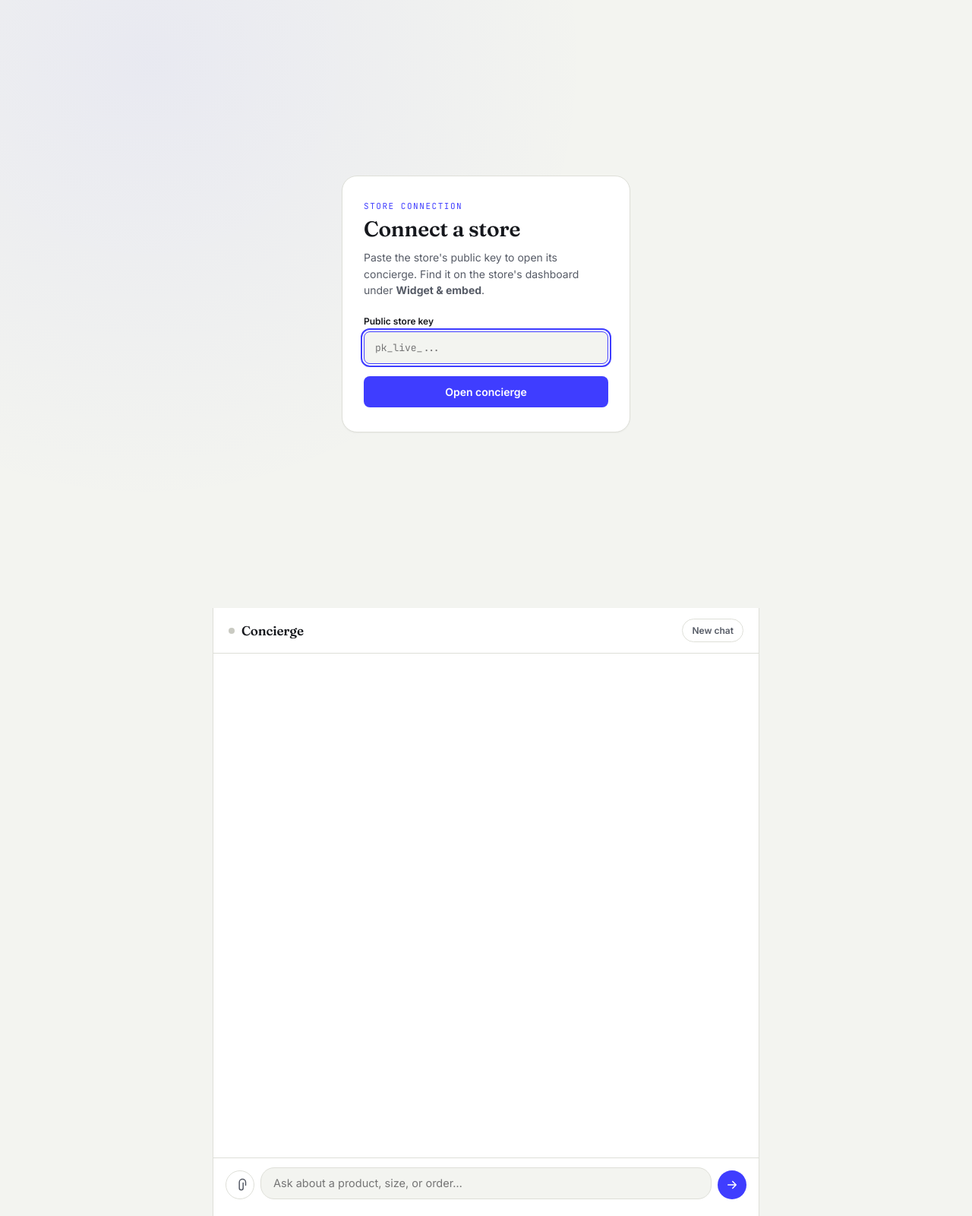
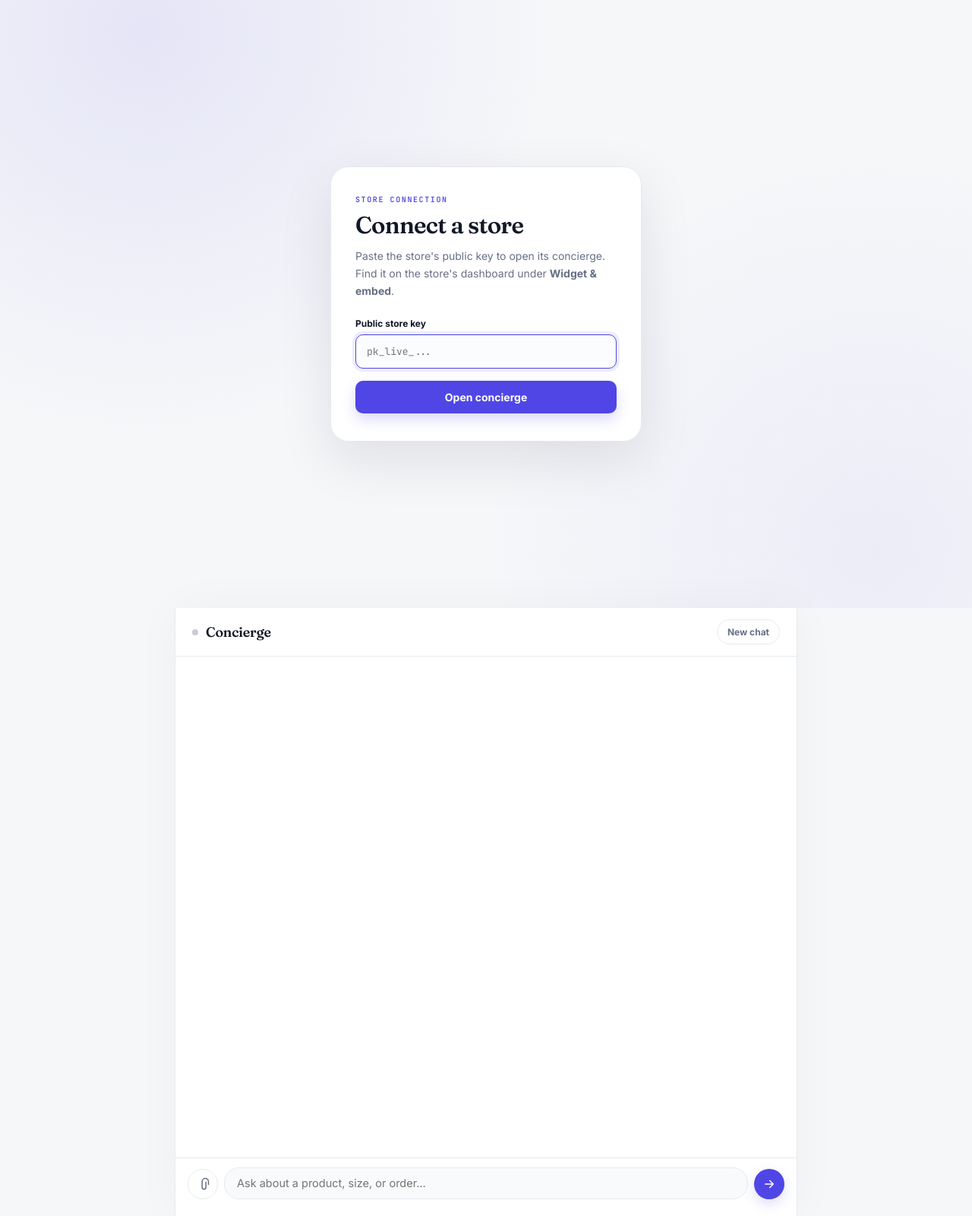
Before and after one commit to abdullahalhossain-bd/universal-ai-agent, a PHP site: page / in a window 1280 px wide. Shown: the whole page at 76% size. Run offline with PHP 8.4, Linux system fonts and the light colour scheme.

Commit message:
Upgrade customer chat to premium ecommerce UI

```diff
--- a/frontend/chat/style.css
+++ b/frontend/chat/style.css
@@ -1,459 +1,122 @@
 /* ==========================================================
-   Tokens
+   Universal Commerce AI — Premium Customer Chat
    ========================================================== */
 :root {
-  --paper:      #F3F4F0;
-  --paper-raised: #FFFFFF;
-  --ink:        #16181D;
-  --ink-soft:   #565B66;
-  --line:       #DEDFD8;
-  --indigo:     #3F3DFF;
-  --indigo-ink: #FFFFFF;
-  --amber:      #C97A1A;
-  --amber-bg:   #FCEFDC;
-  --danger:     #C4432B;
-  --radius-lg:  20px;
-  --radius-md:  12px;
-  --radius-sm:  8px;
+  --paper: #f6f7f9;
+  --paper-raised: #ffffff;
+  --ink: #111827;
+  --ink-soft: #667085;
+  --line: #e7e9ee;
+  --indigo: #4f46e5;
+  --indigo-ink: #ffffff;
+  --amber: #b7791f;
+  --amber-bg: #fff8e7;
+  --success: #087443;
+  --success-bg: #ecfdf3;
+  --danger: #c24132;
+  --danger-bg: #fff1ef;
+  --radius-xl: 24px;
+  --radius-lg: 18px;
+  --radius-md: 14px;
+  --radius-sm: 10px;
   --font-display: 'Fraunces', Georgia, serif;
-  --font-body:    'Inter', -apple-system, BlinkMacSystemFont, sans-serif;
-  --font-mono:    'JetBrains Mono', ui-monospace, SFMono-Regular, monospace;
+  --font-body: 'Inter', -apple-system, BlinkMacSystemFont, 'Segoe UI', sans-serif;
+  --font-mono: 'JetBrains Mono', ui-monospace, SFMono-Regular, monospace;
 }
 
 * { box-sizing: border-box; }
+html, body { height: 100%; margin: 0; background: var(--paper); color: var(--ink); font-family: var(--font-body); -webkit-font-smoothing: antialiased; }
+button, input, textarea { font-family: inherit; }
+button { -webkit-tap-highlight-color: transparent; }
+:focus-visible { outline: 2px solid var(--indigo); outline-offset: 3px; }
+@media (prefers-reduced-motion: reduce) { * { animation-duration: .001ms !important; transition-duration: .001ms !important; } }
 
-html, body {
-  height: 100%;
-  margin: 0;
-  background: var(--paper);
-  color: var(--ink);
-  font-family: var(--font-body);
-  -webkit-font-smoothing: antialiased;
-}
+/* Gate */
+.gate { min-height: 100dvh; display: flex; align-items: center; justify-content: center; padding: 24px; background: radial-gradient(circle at 15% 5%, rgba(79,70,229,.10), transparent 40%), radial-gradient(circle at 90% 90%, rgba(79,70,229,.06), transparent 38%), var(--paper); }
+.gate-card { width: 100%; max-width: 410px; background: rgba(255,255,255,.94); border: 1px solid var(--line); border-radius: var(--radius-xl); padding: 36px 32px; box-shadow: 0 24px 70px rgba(16,24,40,.10); backdrop-filter: blur(12px); }
+.gate-eyebrow { margin: 0 0 8px; font-family: var(--font-mono); font-size: 10px; letter-spacing: .16em; text-transform: uppercase; color: var(--indigo); font-weight: 600; }
+.gate-title { margin: 0 0 10px; font-family: var(--font-display); font-weight: 600; font-size: 31px; letter-spacing: -.025em; }
+.gate-copy { margin: 0 0 24px; font-size: 14px; line-height: 1.65; color: var(--ink-soft); }
+.gate-label { display: block; font-size: 12px; font-weight: 700; margin-bottom: 7px; }
+.gate-input { width: 100%; padding: 13px 14px; font-family: var(--font-mono); font-size: 13px; border: 1px solid var(--line); border-radius: var(--radius-sm); background: #fbfcfd; color: var(--ink); transition: border-color .15s, box-shadow .15s; }
+.gate-input:focus { border-color: var(--indigo); box-shadow: 0 0 0 4px rgba(79,70,229,.10); outline: none; }
+.gate-submit { width: 100%; margin-top: 16px; padding: 13px 16px; border: 0; border-radius: var(--radius-sm); background: var(--indigo); color: #fff; font-weight: 700; font-size: 14px; cursor: pointer; box-shadow: 0 8px 18px rgba(79,70,229,.20); transition: transform .15s, box-shadow .15s, opacity .15s; }
+.gate-submit:hover { transform: translateY(-1px); box-shadow: 0 11px 24px rgba(79,70,229,.25); }
+.gate-submit:active { transform: translateY(0); opacity: .9; }
+.gate-error { margin: 12px 0 0; font-size: 13px; color: var(--danger); }
 
-button { font-family: inherit; }
+/* App shell */
+.app { height: 100dvh; display: flex; flex-direction: column; max-width: 820px; margin: 0 auto; background: var(--paper-raised); border-left: 1px solid var(--line); border-right: 1px solid var(--line); box-shadow: 0 0 60px rgba(16,24,40,.035); }
+.bar { flex: 0 0 auto; display: flex; align-items: center; justify-content: space-between; padding: 15px 22px; border-bottom: 1px solid var(--line); background: rgba(255,255,255,.92); backdrop-filter: blur(14px); }
+.bar-store { display: flex; align-items: center; gap: 10px; min-width: 0; }
+.bar-name { font-family: var(--font-display); font-weight: 600; font-size: 18px; letter-spacing: -.015em; overflow: hidden; text-overflow: ellipsis; white-space: nowrap; }
+.dot { width: 8px; height: 8px; border-radius: 50%; flex: none; }
+.dot-connecting { background: #c9ccd4; }
+.dot-online { background: #2e9e5b; box-shadow: 0 0 0 4px rgba(46,158,91,.13); }
+.dot-error { background: var(--danger); box-shadow: 0 0 0 4px rgba(194,65,50,.12); }
+.bar-reset { border: 1px solid var(--line); background: #fff; color: var(--ink-soft); font-size: 12px; font-weight: 700; padding: 8px 13px; border-radius: 999px; cursor: pointer; transition: .15s; }
+.bar-reset:hover { border-color: #cdd1da; color: var(--ink); background: #fafbfc; }
 
-:focus-visible {
-  outline: 2px solid var(--indigo);
-  outline-offset: 2px;
-}
-
-@media (prefers-reduced-motion: reduce) {
-  * { animation-duration: 0.001ms !important; transition-duration: 0.001ms !important; }
-}
-
-/* ==========================================================
-   Gate (connect-a-store screen)
-   ========================================================== */
-.gate {
-  min-height: 100dvh;
-  display: flex;
-  align-items: center;
-  justify-content: center;
-  padding: 24px;
-  background:
-    radial-gradient(circle at 15% 10%, rgba(63,61,255,0.06), transparent 45%),
-    var(--paper);
-}
-
-.gate-card {
-  width: 100%;
-  max-width: 380px;
-  background: var(--paper-raised);
-  border: 1px solid var(--line);
-  border-radius: var(--radius-lg);
-  padding: 32px 28px;
-  box-shadow: 0 1px 2px rgba(22,24,29,0.04);
-}
-
-.gate-eyebrow {
-  margin: 0 0 6px;
-  font-family: var(--font-mono);
-  font-size: 11px;
-  letter-spacing: 0.14em;
-  text-transform: uppercase;
-  color: var(--indigo);
-}
-
-.gate-title {
-  margin: 0 0 10px;
-  font-family: var(--font-display);
-  font-weight: 600;
-  font-size: 28px;
-  letter-spacing: -0.01em;
-}
-
-.gate-copy {
-  margin: 0 0 22px;
-  font-size: 14px;
-  line-height: 1.55;
-  color: var(--ink-soft);
-}
-
-.gate-label {
-  display: block;
-  font-size: 12px;
-  font-weight: 600;
-  margin-bottom: 6px;
-  color: var(--ink);
-}
-
-.gate-input {
-  width: 100%;
-  padding: 12px 14px;
-  font-family: var(--font-mono);
-  font-size: 13px;
-  border: 1px solid var(--line);
-  border-radius: var(--radius-sm);
-  background: var(--paper);
-  color: var(--ink);
-}
-
-.gate-input:focus { border-color: var(--indigo); }
-
-.gate-submit {
-  width: 100%;
-  margin-top: 16px;
-  padding: 12px 16px;
-  border: none;
-  border-radius: var(--radius-sm);
-  background: var(--indigo);
-  color: var(--indigo-ink);
-  font-weight: 600;
-  font-size: 14px;
-  cursor: pointer;
-  transition: opacity 0.15s ease;
-}
-
-.gate-submit:hover { opacity: 0.9; }
-.gate-submit:active { opacity: 0.8; }
-
-.gate-error {
-  margin: 12px 0 0;
-  font-size: 13px;
-  color: var(--danger);
-}
-
-/* ==========================================================
-   App shell
-   ========================================================== */
-.app {
-  height: 100dvh;
-  display: flex;
-  flex-direction: column;
-  max-width: 720px;
-  margin: 0 auto;
-  background: var(--paper-raised);
-  border-left: 1px solid var(--line);
-  border-right: 1px solid var(--line);
-}
-
-.bar {
-  flex: 0 0 auto;
-  display: flex;
-  align-items: center;
-  justify-content: space-between;
-  padding: 14px 20px;
-  border-bottom: 1px solid var(--line);
-}
-
-.bar-store {
-  display: flex;
-  align-items: center;
-  gap: 9px;
-}
-
-.bar-name {
-  font-family: var(--font-display);
-  font-weight: 600;
-  font-size: 17px;
-  letter-spacing: -0.01em;
-}
-
-.dot {
-  width: 8px;
-  height: 8px;
-  border-radius: 50%;
-  flex: none;
-}
-.dot-connecting { background: #C9CAC2; }
-.dot-online { background: #2E9E5B; box-shadow: 0 0 0 3px rgba(46,158,91,0.15); }
-.dot-error { background: var(--danger); box-shadow: 0 0 0 3px rgba(196,67,43,0.15); }
-
-.bar-reset {
-  border: 1px solid var(--line);
-  background: transparent;
-  color: var(--ink-soft);
-  font-size: 12px;
-  font-weight: 600;
-  padding: 7px 12px;
-  border-radius: 999px;
-  cursor: pointer;
-}
-.bar-reset:hover { border-color: var(--ink-soft); color: var(--ink); }
-
-/* ==========================================================
-   Thread
-   ========================================================== */
-.thread {
-  flex: 1 1 auto;
-  overflow-y: auto;
-  padding: 20px;
-  display: flex;
-  flex-direction: column;
-  gap: 14px;
-}
-
-.msg {
-  display: flex;
-  flex-direction: column;
-  max-width: 82%;
-  animation: rise 0.22s ease both;
-}
-@keyframes rise {
-  from { opacity: 0; transform: translateY(6px); }
-  to   { opacity: 1; transform: translateY(0); }
-}
-
+/* Thread */
+.thread { flex: 1 1 auto; overflow-y: auto; padding: 24px clamp(16px, 4vw, 32px); display: flex; flex-direction: column; gap: 16px; scroll-behavior: smooth; }
+.msg { display: flex; flex-direction: column; max-width: 86%; animation: rise .22s ease both; }
+@keyframes rise { from { opacity: 0; transform: translateY(7px); } to { opacity: 1; transform: translateY(0); } }
 .msg-assistant { align-self: flex-start; }
 .msg-user { align-self: flex-end; }
+.bubble { padding: 12px 15px; border-radius: var(--radius-md); font-size: 14.5px; line-height: 1.55; white-space: pre-wrap; word-wrap: break-word; }
+.msg-assistant .bubble { background: #f8f9fb; border: 1px solid var(--line); border-top-left-radius: 5px; color: var(--ink); }
+.msg-user .bubble { background: var(--indigo); color: #fff; border-top-right-radius: 5px; box-shadow: 0 5px 14px rgba(79,70,229,.14); }
+.msg-image { max-width: min(300px, 82vw); max-height: 280px; object-fit: cover; border-radius: var(--radius-md); border: 1px solid var(--line); margin-bottom: 7px; box-shadow: 0 6px 20px rgba(16,24,40,.08); }
+.msg-error .bubble { background: var(--danger-bg); border: 1px solid #f0c6c0; color: var(--danger); }
+.typing .bubble { display: flex; gap: 5px; align-items: center; padding: 14px 17px; }
+.typing-dot { width: 6px; height: 6px; border-radius: 50%; background: var(--ink-soft); animation: bounce 1.1s infinite ease-in-out; }
+.typing-dot:nth-child(2) { animation-delay: .15s; }
+.typing-dot:nth-child(3) { animation-delay: .3s; }
+@keyframes bounce { 0%,60%,100% { transform: translateY(0); opacity: .45; } 30% { transform: translateY(-4px); opacity: 1; } }
 
-.bubble {
-  padding: 11px 14px;
-  border-radius: var(--radius-md);
-  font-size: 14.5px;
-  line-height: 1.5;
-  white-space: pre-wrap;
-  word-wrap: break-word;
+/* Premium product cards */
+.products { margin-top: 10px; display: grid; grid-template-columns: repeat(2, minmax(0, 1fr)); gap: 12px; width: min(100%, 680px); }
+.product-tag { position: relative; display: grid; grid-template-columns: 76px minmax(0, 1fr); grid-template-rows: auto auto; column-gap: 12px; align-items: center; background: #fff; border: 1px solid var(--line); border-radius: var(--radius-md); padding: 10px; text-decoration: none; color: inherit; overflow: hidden; box-shadow: 0 3px 12px rgba(16,24,40,.045); transition: transform .16s ease, box-shadow .16s ease, border-color .16s ease; }
+.product-tag:hover { transform: translateY(-2px); border-color: #d5d8e2; box-shadow: 0 10px 26px rgba(16,24,40,.09); }
+.product-tag::before { content: ""; position: absolute; left: 0; top: 0; bottom: 0; width: 2px; background: var(--indigo); opacity: .0; transition: opacity .16s; }
+.product-tag:hover::before { opacity: 1; }
+.product-thumb { width: 76px; height: 76px; grid-row: 1 / span 2; border-radius: 10px; object-fit: cover; flex: none; background: #f3f5f8; border: 1px solid #edf0f4; }
+.product-info { min-width: 0; }
+.product-name { font-size: 13.5px; font-weight: 700; margin: 0 0 4px; overflow: hidden; text-overflow: ellipsis; white-space: nowrap; }
+.product-meta { margin: 0; font-size: 11.5px; color: var(--success); font-weight: 600; }
+.product-price { grid-column: 2; justify-self: start; margin-top: 7px; font-family: var(--font-mono); font-size: 12px; font-weight: 700; color: var(--amber); background: var(--amber-bg); padding: 4px 8px; border-radius: 999px; white-space: nowrap; }
+.sources { margin-top: 8px; display: flex; flex-wrap: wrap; gap: 6px; }
+.source-chip { font-size: 11px; color: var(--ink-soft); border: 1px solid var(--line); border-radius: 999px; padding: 4px 9px; text-decoration: none; background: #fff; }
+.source-chip:hover { border-color: #cdd1da; color: var(--ink); }
+
+/* Empty state */
+.empty { margin: auto; text-align: center; color: var(--ink-soft); max-width: 360px; padding: 50px 20px; }
+.empty::before { content: "✦"; display: grid; place-items: center; width: 44px; height: 44px; margin: 0 auto 16px; border-radius: 14px; background: #f0efff; color: var(--indigo); font-size: 19px; }
+.empty-title { font-family: var(--font-display); font-size: 23px; color: var(--ink); margin: 0 0 7px; letter-spacing: -.02em; }
+.empty p { font-size: 13.5px; line-height: 1.6; margin: 0; }
+
+/* Composer */
+.composer { flex: 0 0 auto; display: flex; align-items: flex-end; gap: 8px; padding: 12px 16px; border-top: 1px solid var(--line); background: rgba(255,255,255,.96); backdrop-filter: blur(14px); }
+.composer-icon-btn { flex: none; width: 40px; height: 40px; border-radius: 50%; border: 1px solid var(--line); background: #fff; color: var(--ink-soft); display: flex; align-items: center; justify-content: center; cursor: pointer; transition: .15s; }
+.composer-icon-btn:hover { border-color: #cdd1da; color: var(--indigo); background: #fafaff; }
+.composer-input { flex: 1; resize: none; border: 1px solid var(--line); border-radius: 20px; padding: 10px 16px; font-family: var(--font-body); font-size: 14.5px; line-height: 1.4; max-height: 120px; background: #f9fafb; color: var(--ink); transition: border-color .15s, box-shadow .15s, background .15s; }
+.composer-input:focus { border-color: var(--indigo); box-shadow: 0 0 0 4px rgba(79,70,229,.08); background: #fff; outline: none; }
+.composer-send { flex: none; width: 40px; height: 40px; border-radius: 50%; border: none; background: var(--indigo); color: #fff; display: flex; align-items: center; justify-content: center; cursor: pointer; box-shadow: 0 6px 16px rgba(79,70,229,.18); transition: opacity .15s, transform .1s, box-shadow .15s; }
+.composer-send:not(:disabled):hover { box-shadow: 0 8px 20px rgba(79,70,229,.26); transform: translateY(-1px); }
+.composer-send:disabled { opacity: .4; cursor: not-allowed; box-shadow: none; }
+.composer-send:not(:disabled):active { transform: scale(.94); }
+.attach-preview { margin: 0 16px 10px; font-size: 12px; color: var(--ink-soft); display: flex; align-items: center; gap: 8px; }
+.attach-preview button { border: none; background: none; color: var(--danger); cursor: pointer; font-size: 12px; font-weight: 700; }
+
+@media (max-width: 680px) {
+  .app { border-left: none; border-right: none; box-shadow: none; }
+  .products { grid-template-columns: 1fr; width: min(100%, 430px); }
+  .msg { max-width: 92%; }
 }
-
-.msg-assistant .bubble {
-  background: var(--paper);
-  border: 1px solid var(--line);
-  border-top-left-radius: 4px;
-  color: var(--ink);
+@media (max-width: 480px) {
+  .bar { padding: 13px 14px; }
+  .thread { padding: 18px 12px; }
+  .composer { padding: 10px 10px; }
+  .product-tag { grid-template-columns: 68px minmax(0, 1fr); }
+  .product-thumb { width: 68px; height: 68px; }
 }
-
-.msg-user .bubble {
-  background: var(--indigo);
-  color: var(--indigo-ink);
-  border-top-right-radius: 4px;
-}
-
-.msg-image {
-  max-width: 220px;
-  border-radius: var(--radius-md);
-  border: 1px solid var(--line);
-  margin-bottom: 6px;
-}
-
-.msg-error .bubble {
-  background: #FBEAE6;
-  border: 1px solid #EFC3B8;
-  color: var(--danger);
-}
-
-/* typing indicator */
-.typing .bubble { display: flex; gap: 4px; align-items: center; padding: 13px 16px; }
-.typing-dot {
-  width: 6px; height: 6px; border-radius: 50%;
-  background: var(--ink-soft);
-  animation: bounce 1.1s infinite ease-in-out;
-}
-.typing-dot:nth-child(2) { animation-delay: 0.15s; }
-.typing-dot:nth-child(3) { animation-delay: 0.3s; }
-@keyframes bounce {
-  0%, 60%, 100% { transform: translateY(0); opacity: 0.5; }
-  30% { transform: translateY(-4px); opacity: 1; }
-}
-
-/* ==========================================================
-   Product cards — receipt-tag signature element
-   ========================================================== */
-.products {
-  margin-top: 10px;
-  display: flex;
-  flex-direction: column;
-  gap: 8px;
-}
-
-.product-tag {
-  position: relative;
-  display: flex;
-  gap: 12px;
-  align-items: center;
-  background: var(--paper-raised);
-  border: 1px solid var(--line);
-  border-radius: var(--radius-sm);
-  padding: 10px 12px 10px 14px;
-  text-decoration: none;
-  color: inherit;
-}
-
-.product-tag::before {
-  /* perforated edge, like a tear-off receipt tag */
-  content: "";
-  position: absolute;
-  left: 0; top: 0; bottom: 0;
-  width: 1px;
-  background-image: linear-gradient(var(--line) 60%, transparent 0%);
-  background-size: 1px 6px;
-  background-repeat: repeat-y;
-}
-
-.product-thumb {
-  width: 46px;
-  height: 46px;
-  border-radius: 8px;
-  object-fit: cover;
-  flex: none;
-  background: var(--paper);
-  border: 1px solid var(--line);
-}
-
-.product-info { min-width: 0; flex: 1; }
-
-.product-name {
-  font-size: 13.5px;
-  font-weight: 600;
-  margin: 0 0 2px;
-  overflow: hidden;
-  text-overflow: ellipsis;
-  white-space: nowrap;
-}
-
-.product-meta {
-  margin: 0;
-  font-size: 12px;
-  color: var(--ink-soft);
-}
-
-.product-price {
-  font-family: var(--font-mono);
-  font-size: 12.5px;
-  font-weight: 600;
-  color: var(--amber);
-  background: var(--amber-bg);
-  padding: 3px 8px;
-  border-radius: 999px;
-  flex: none;
-  white-space: nowrap;
-}
-
-/* sources (RAG citations) */
-.sources {
-  margin-top: 8px;
-  display: flex;
-  flex-wrap: wrap;
-  gap: 6px;
-}
-.source-chip {
-  font-size: 11px;
-  color: var(--ink-soft);
-  border: 1px solid var(--line);
-  border-radius: 999px;
-  padding: 3px 9px;
-  text-decoration: none;
-}
-.source-chip:hover { border-color: var(--ink-soft); color: var(--ink); }
-
-/* empty state */
-.empty {
-  margin: auto;
-  text-align: center;
-  color: var(--ink-soft);
-  max-width: 280px;
-  padding: 40px 20px;
-}
-.empty-title {
-  font-family: var(--font-display);
-  font-size: 20px;
-  color: var(--ink);
-  margin: 0 0 6px;
-}
-.empty p { font-size: 13.5px; line-height: 1.5; margin: 0; }
-
-/* ==========================================================
-   Composer
-   ========================================================== */
-.composer {
-  flex: 0 0 auto;
-  display: flex;
-  align-items: flex-end;
-  gap: 8px;
-  padding: 12px 16px;
-  border-top: 1px solid var(--line);
-  background: var(--paper-raised);
-}
-
-.composer-icon-btn {
-  flex: none;
-  width: 38px;
-  height: 38px;
-  border-radius: 50%;
-  border: 1px solid var(--line);
-  background: transparent;
-  color: var(--ink-soft);
-  display: flex;
-  align-items: center;
-  justify-content: center;
-  cursor: pointer;
-}
-.composer-icon-btn:hover { border-color: var(--ink-soft); color: var(--ink); }
-
-.composer-input {
-  flex: 1;
-  resize: none;
-  border: 1px solid var(--line);
-  border-radius: 18px;
-  padding: 10px 16px;
-  font-family: var(--font-body);
-  font-size: 14.5px;
-  line-height: 1.4;
-  max-height: 120px;
-  background: var(--paper);
-  color: var(--ink);
-}
-.composer-input:focus { border-color: var(--indigo); }
-
-.composer-send {
-  flex: none;
-  width: 38px;
-  height: 38px;
-  border-radius: 50%;
-  border: none;
-  background: var(--indigo);
-  color: var(--indigo-ink);
-  display: flex;
-  align-items: center;
-  justify-content: center;
-  cursor: pointer;
-  transition: opacity 0.15s ease, transform 0.1s ease;
-}
-.composer-send:disabled { opacity: 0.4; cursor: not-allowed; }
-.composer-send:not(:disabled):active { transform: scale(0.94); }
-
-.attach-preview {
-  margin: 0 16px 10px;
-  font-size: 12px;
-  color: var(--ink-soft);
-  display: flex;
-  align-items: center;
-  gap: 8px;
-}
-.attach-preview button {
-  border: none;
-  background: none;
-  color: var(--danger);
-  cursor: pointer;
-  font-size: 12px;
-  font-weight: 600;
-}
-
-/* ==========================================================
-   Small screens
-   ========================================================== */
-@media (max-width: 480px) {
-  .app { border-left: none; border-right: none; }
-  .msg { max-width: 90%; }
-}
```
